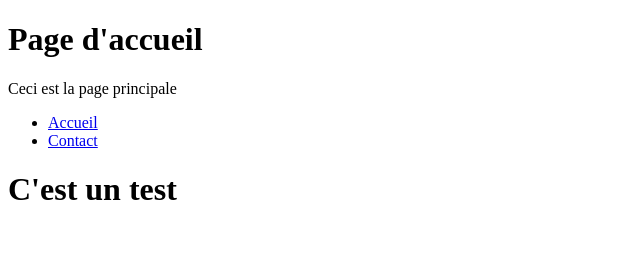
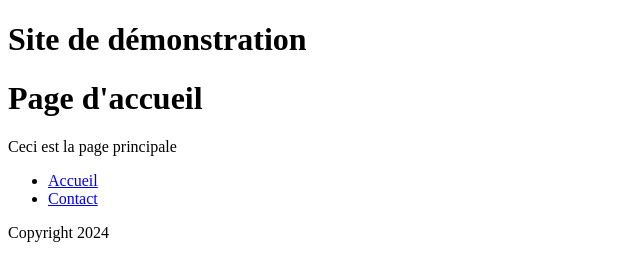
Before and after one commit to LIN-Runjing/Merging, a plain HTML site: page index.html in a window 1280 px wide. Shown: the whole page, without its empty margins (0-640 px from the left). Drawn offline with Linux system fonts and the light colour scheme.

Commit message:
Modification

```diff
--- a/index.html
+++ b/index.html
@@ -4,6 +4,8 @@
     <title>TP Merging</title>
 </head>
 <body>
+<h1>Site de démonstration</h1>
+
     <h1>Page d'accueil</h1>
     <p>Ceci est la page principale</p>
 <nav>
@@ -12,6 +14,9 @@
         <li><a href="#">Contact</a></li>
     </ul>
 </nav>
-<h1>C'est un test</h1>
+<footer>
+    <p>Copyright 2024</p>
+</footer>
+
 </body>
 </html>
```
